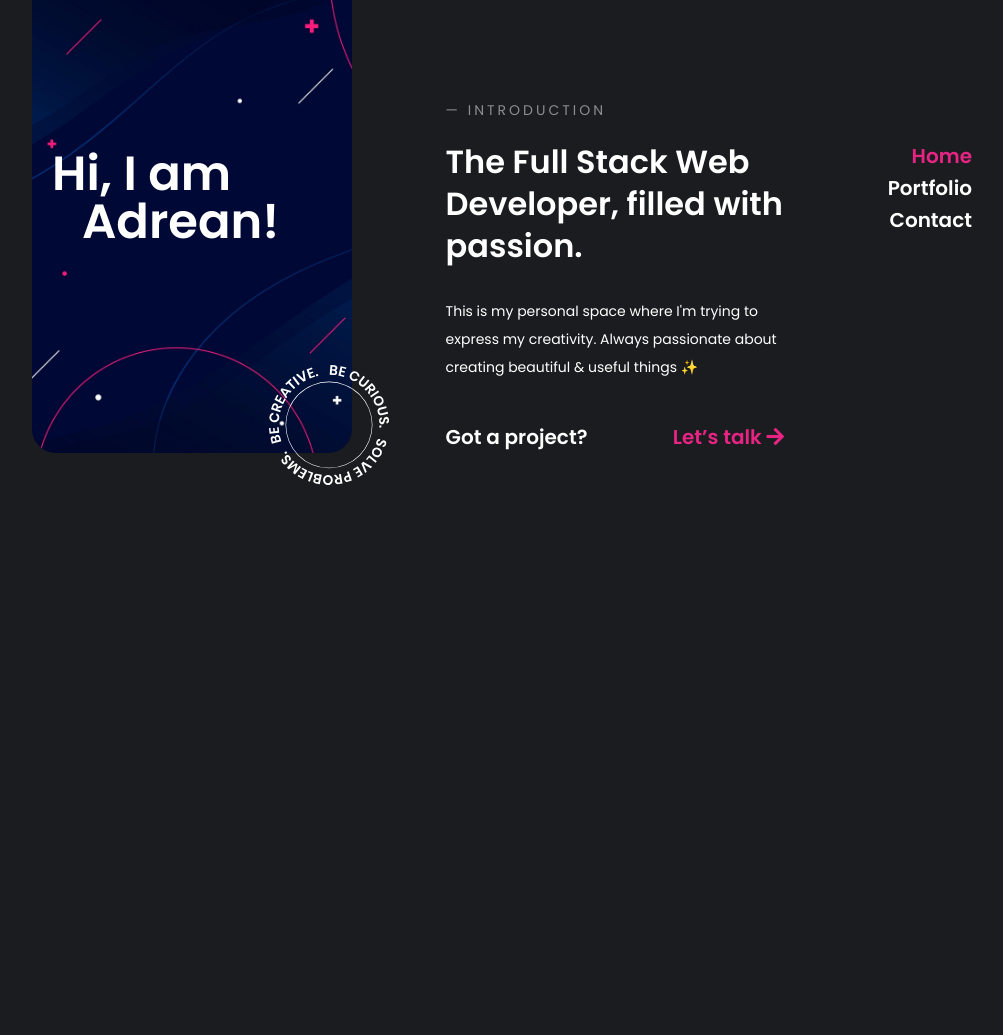
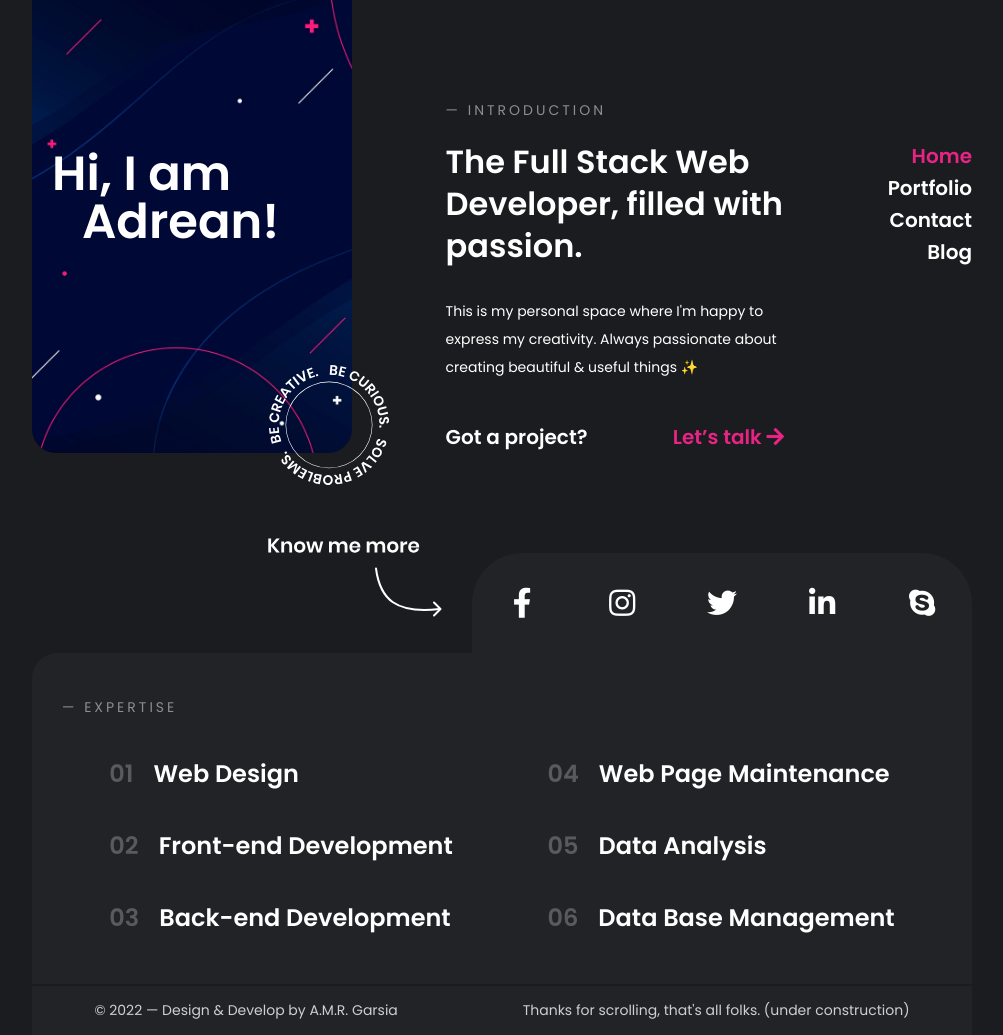
Before and after one commit to AdreanRamires/amr-portfolio, a plain HTML site: page index.html in a window 1280 px wide. Shown: the whole page, without its empty margins (138-1141 px from the left). Before the commit the page ends 800 px from the top, so only its background shows below. Drawn offline with Linux system fonts and the light colour scheme.

Commit message:
footer completed

```diff
--- a/app.js
+++ b/app.js
@@ -1,5 +1,6 @@
 const mobileNav = document.getElementById('mobile-nav');
 const mobileNavMenu = document.getElementById('mobile-nav-menu');
+const stamp = document.getElementById('stamp');
 
 const openCloseMenu = (event) => {
 
@@ -16,3 +17,10 @@ const openCloseMenu = (event) => {
 }
 
 mobileNav.addEventListener('click', openCloseMenu);
+
+
+window.addEventListener("scroll", rotateStamp);
+
+function rotateStamp() {
+  stamp.style.transform = "rotate(" + window.pageYOffset / 2 + "deg)";
+}
--- a/index.html
+++ b/index.html
@@ -5,21 +5,24 @@
     <meta http-equiv="X-UA-Compatible" content="IE=edge" />
     <meta name="viewport" content="width=device-width, initial-scale=1.0" />
     <script src="./app.js" defer></script>
-    <link rel="stylesheet" href="./styles.css" />
+    <link rel="stylesheet" href="./styles/styles.css" />
     <title>AMR Personal Portfolio</title>
   </head>
   <body>
     <div class="main-wrapper">
       <header class="main-header">
         <div class="main-header-one">
-          <h1 class="brand-name header-one-animation">Hi, I am <br> Adrean!</h1>
+          <h1 class="brand-name header-one-animation">
+            Hi, I am <br />
+            Adrean!
+          </h1>
 
           <div class="brand-image-wrapper">
             <img src="./src/images/5172658.jpg" alt="" class="brand-image" />
           </div>
 
           <div class="stamp-wrapper">
-            <img src="./src/images/stamp.svg" alt="" class="stamp" />
+            <img src="./src/images/stamp.svg" alt="" class="stamp" id="stamp" />
           </div>
         </div>
 
@@ -31,7 +34,7 @@
           </h1>
 
           <p class="introduction-content header-two-animation">
-            This is my personal space where I'm trying to express my creativity.
+            This is my personal space where I'm happy to express my creativity.
             Always passionate about creating beautiful & useful things ✨
           </p>
 
@@ -56,6 +59,10 @@
             <li class="main-nav-li">
               <a href="" class="main-nav-link crossed"> Contact </a>
             </li>
+
+            <li class="main-nav-li">
+              <a href="" class="main-nav-link crossed"> Blog </a>
+            </li>
           </ul>
         </nav>
 
@@ -67,26 +74,96 @@
           <div class="mobile-nav-menu non-active" id="mobile-nav-menu">
             <ul class="mobile-nav-ul">
               <li class="mobile-nav-li">
-                <a href="" class="mobile-nav-link crossed">
-                  Home
-                </a>
+                <a href="" class="mobile-nav-link crossed"> Home </a>
               </li>
 
               <li class="mobile-nav-li">
-                <a href="" class="mobile-nav-link crossed">
-                  Portfolio
-                </a>
+                <a href="" class="mobile-nav-link crossed"> Portfolio </a>
               </li>
 
               <li class="mobile-nav-li">
-                <a href="" class="mobile-nav-link crossed">
-                  Contact
-                </a>
+                <a href="" class="mobile-nav-link crossed"> Contact </a>
+              </li>
+
+              <li class="mobile-nav-li">
+                <a href="" class="mobile-nav-link crossed"> Blog </a>
               </li>
             </ul>
           </div>
         </nav>
       </header>
+
+      <footer class="main-footer">
+        <div class="social-contacts-wrapper">
+          <img src="./src/images/arrow.svg" alt="" class="know-me" />
+          <div class="social-contacts">
+            <div class="social-icon">
+              <i class="fab fa-facebook-f"></i>
+            </div>
+
+            <div class="social-icon">
+              <i class="fab fa-instagram"></i>
+            </div>
+
+            <div class="social-icon">
+              <i class="fab fa-twitter"></i>
+            </div>
+
+            <div class="social-icon">
+              <i class="fab fa-linkedin-in"></i>
+            </div>
+
+            <div class="social-icon">
+              <i class="fab fa-skype"></i>
+            </div>
+          </div>
+        </div>
+
+        <section class="expertises">
+          <p class="experise-title">— EXPERTISE</p>
+
+          <div class="expertise-content-wrapper">
+            <div class="expertise-content-section">
+              <div class="expertise-content">
+                <div class="expertise-number">01</div>
+                <div class="expertise">Web Design</div>
+              </div>
+
+              <div class="expertise-content">
+                <div class="expertise-number">02</div>
+                <div class="expertise">Front-end Development</div>
+              </div>
+
+              <div class="expertise-content">
+                <div class="expertise-number">03</div>
+                <div class="expertise">Back-end Development</div>
+              </div>
+            </div>
+
+            <div class="expertise-content-section">
+              <div class="expertise-content">
+                <div class="expertise-number">04</div>
+                <div class="expertise">Web Page Maintenance</div>
+              </div>
+
+              <div class="expertise-content">
+                <div class="expertise-number">05</div>
+                <div class="expertise">Data Analysis</div>
+              </div>
+
+              <div class="expertise-content">
+                <div class="expertise-number">06</div>
+                <div class="expertise">Data Base Management</div>
+              </div>
+            </div>
+          </div>
+        </section>
+
+        <div class="credit">
+          <p>© 2022 — Design & Develop by A.M.R. Garsia</p>
+          <p>Thanks for scrolling, that's all folks. (under construction)</p>
+        </div>
+      </footer>
     </div>
   </body>
 </html>
--- a/styles.css
+++ b/styles/styles.css
@@ -16,7 +16,7 @@ body {
 
 .main-wrapper {
   position: relative;
-  width: 100%;
+  margin: 0 auto;
 }
 
 /* HEADER STYLES */
@@ -216,6 +216,7 @@ ul > li:first-child > a {
 
 .main-nav-ul,
 .mobile-nav-ul {
+  text-align: right;
   margin: 0;
   padding: 0;
 }
@@ -268,6 +269,105 @@ ul > li:first-child > a {
   font-size: 24px;
 }
 
+/* KNOW ME STYLES */
+
+.main-footer {
+  display: flex;
+  flex-direction: column;
+  justify-content: flex-end;
+  max-width: 1300px;
+  margin: 0 auto;
+}
+
+.social-contacts-wrapper {
+  display: flex;
+  justify-content: flex-end;
+  font-size: 30px;
+}
+
+.know-me {
+  position: relative;
+  bottom: 30px;
+  right: 30px;
+}
+
+.social-contacts {
+  display: flex;
+  background: #222327;
+  border-top-left-radius: 50px;
+  border-top-right-radius: 50px;
+}
+
+.social-icon {
+  display: flex;
+  flex-grow: 1;
+  justify-content: center;
+  align-items: center;
+  width: 100px;
+  height: 100px;
+}
+
+.social-icon:hover {
+  background-image: url("../src/images/5172658.jpg");
+  background-position-x: 71%;
+}
+
+.social-icon:first-child:hover {
+  border-top-left-radius: 50px;
+}
+
+.social-icon:last-child:hover {
+  border-top-right-radius: 50px;
+}
+
+/* EXPERTISE STYLES */
+
+.expertises {
+  display: flex;
+  flex-direction: column;
+  background: #222327;
+  border-top-left-radius: 25px;
+  padding: 30px;
+}
+
+.experise-title {
+  margin-bottom: 20px;
+  color: #8d8d8f;
+  font-size: 14px;
+  letter-spacing: 3px;
+}
+
+.expertise-content-wrapper {
+  display: flex;
+  justify-content: space-around;
+}
+
+.expertise-content {
+  display: flex;
+  padding: 20px;
+  font-size: 24px;
+  line-height: 32px;
+  font-weight: 600;
+  padding: 20px;
+}
+
+.expertise-number {
+  margin-right: 20px;
+  color: #595a5d;
+}
+
+.credit {
+  margin-top: 2px;
+  background: #222327;
+  display: flex;
+  justify-content: space-around;
+  font-size: 14px;
+}
+
+.credit > p {
+  color: #cfcfcf;
+}
+
 @media screen and (max-width: 1440px) {
   .main-header {
     max-width: 940px;
@@ -312,7 +412,13 @@ ul > li:first-child > a {
     top: 265px;
     left: 237px;
   }
+
+  .main-footer {
+    max-width: 940px;
+  }
 }
+
+/* 991PX STYLES */
 
 @media screen and (max-width: 991px) {
   .main-nav {
@@ -346,8 +452,25 @@ ul > li:first-child > a {
     height: 110%;
   }
   .stamp-wrapper {
-    top: 225px;
-    right: -30px;
+    position: absolute;
+    top: 210px;
+    left: 200px;
+  }
+  .main-footer {
+    max-width: 728px;
+  }
+
+  .know-me {
+    width: 120px;
+  }
+
+  .main-footer {
+    max-width: 100%;
+  }
+
+  .expertise-content {
+    padding: 15px;
+    font-size: 20px;
   }
 }
 
@@ -409,6 +532,39 @@ ul > li:first-child > a {
     width: 100%;
     margin-top: 100px;
   }
+
+  .know-me {
+    display: none;
+  }
+
+  .social-contacts-wrapper {
+    justify-content: space-around;
+  }
+
+  .social-contacts {
+    justify-content: space-between;
+    width: 100%;
+  }
+
+  .expertises {
+    border-top-left-radius: 0;
+  }
+
+  .credit {
+    flex-direction: column;
+    text-align: center;
+    padding: 10px 20px;
+  }
+}
+
+@media screen and (max-width: 533px) {
+  .expertises {
+    padding: 10px;
+  }
+
+  .expertise-content-wrapper {
+    flex-direction: column;
+  }
 }
 
 @media screen and (max-width: 479px) {
@@ -445,14 +601,13 @@ ul > li:first-child > a {
   @keyframes header-one-animation {
     0% {
       opacity: 0;
-      top: -100px;
+      top: -80px;
     }
     100% {
       opacity: 1;
       top: -30px;
     }
   }
-
 
   .stamp-wrapper {
     position: absolute;
```
Also changed, not shown: src/images/arrow.svg (added).
